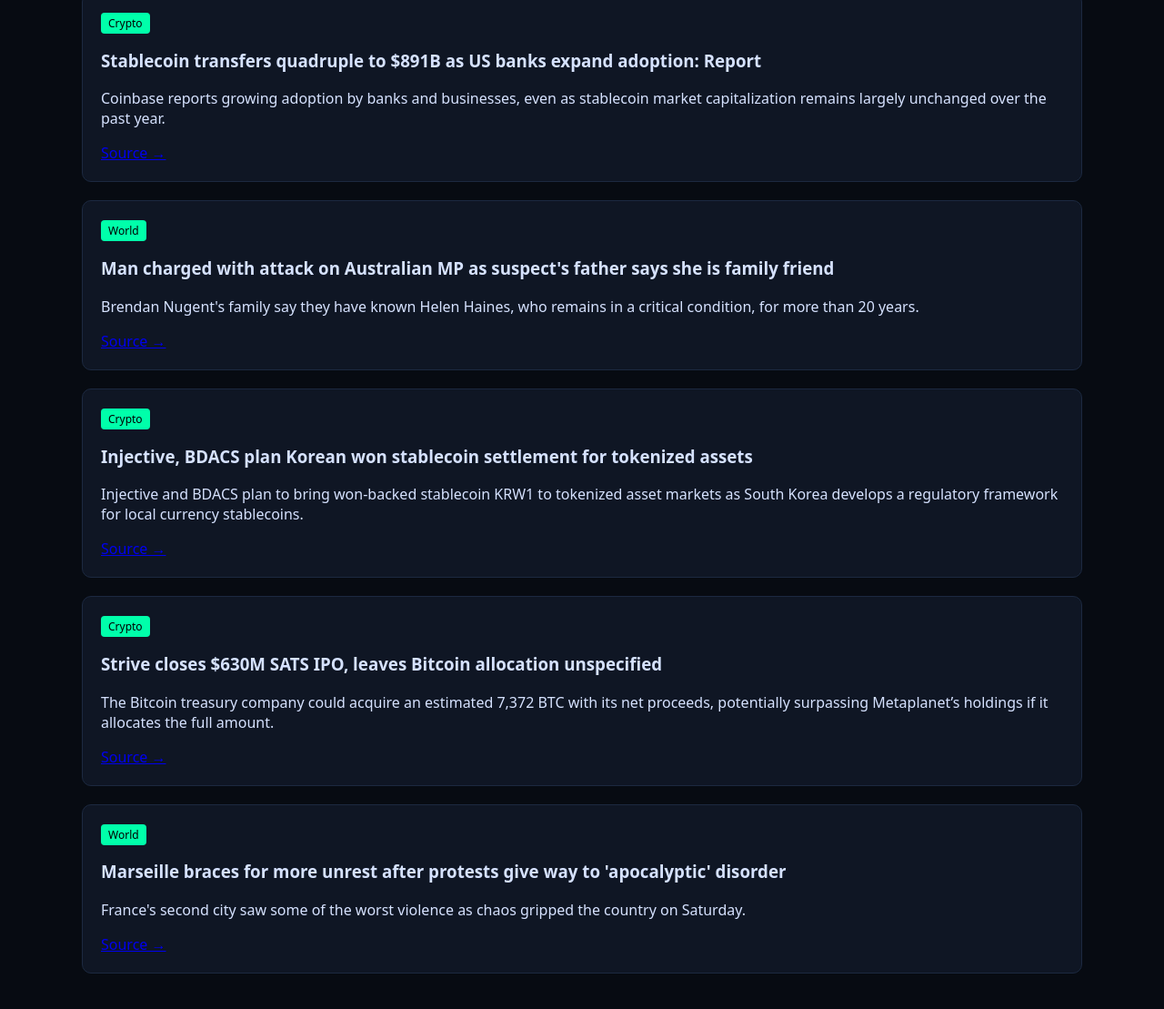
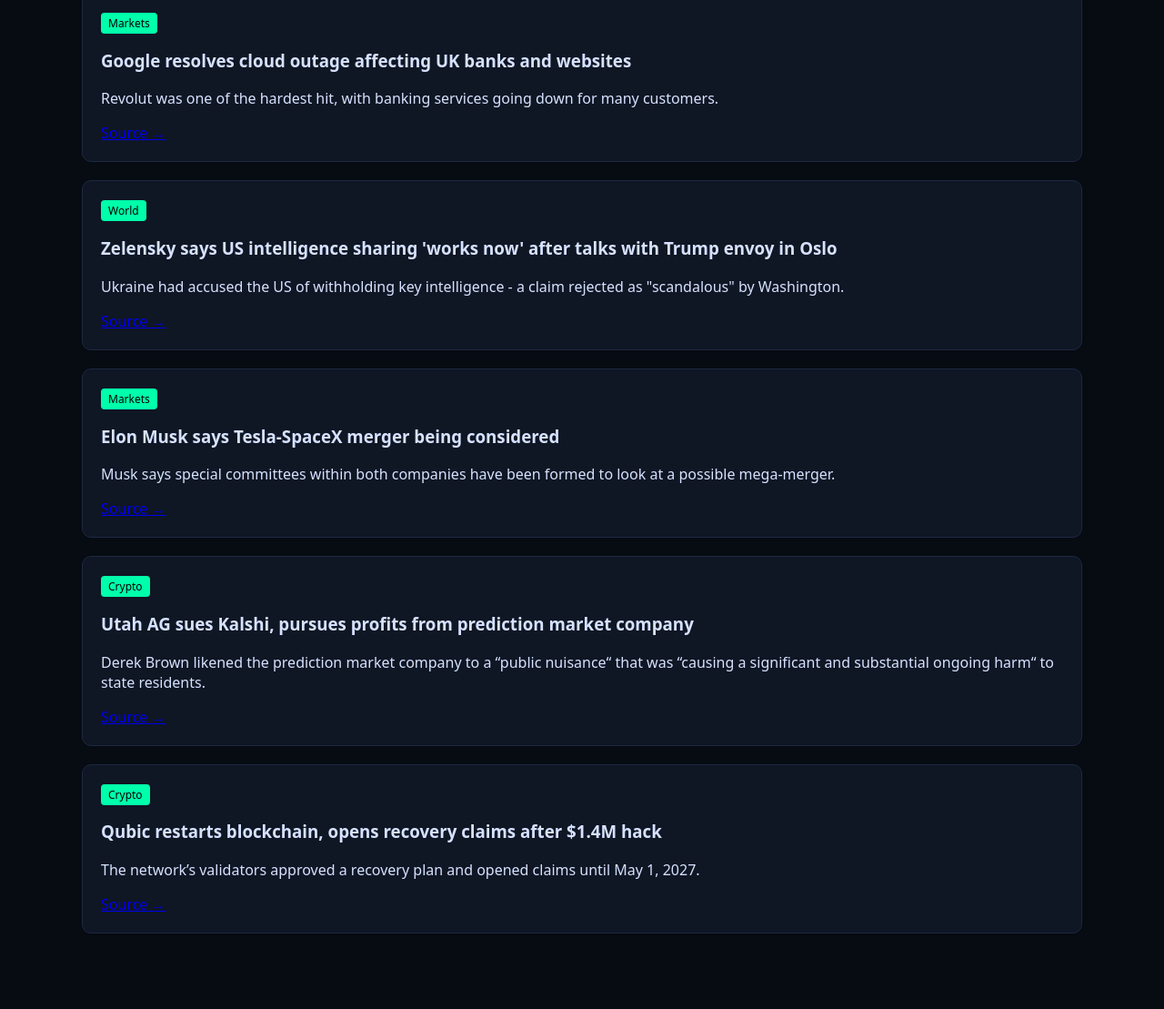
Before and after one commit to svmomin/alien-intelligence-blog, an Eleventy site: page src/posts/2026-10-20-briefing.md in a window 1280 px wide. Shown: the part 229-1338 px from the top of the page at 91% size. After the commit the page ends 1295 px from the top, so only its background shows below. Built offline with nearby package versions, Linux system fonts and the light colour scheme; Eleventy itself is replaced by a stand-in of ours; files that its build step writes are made by us from their sources.

Commit message:
Auto alien intelligence post

```diff
--- a/src/posts/2026-10-20-briefing.md
+++ b/src/posts/2026-10-20-briefing.md
@@ -9,36 +9,36 @@ date: "2026-10-20"
 <hr>
 
 <div class="intel-card">
-<span class="intel-category">Crypto</span>
-<h3>Stablecoin transfers quadruple to $891B as US banks expand adoption: Report</h3>
-<p>Coinbase reports growing adoption by banks and businesses, even as stablecoin market capitalization remains largely unchanged over the past year.</p>
-<a href="https://cointelegraph.com/news/stablecoins-move-400m-an-hour-as-73-of-volume-occurs-outside-banking-hours-coinbase-report?utm_source=rss_feed&utm_medium=rss&utm_campaign=rss_partner_inbound" target="_blank">Source →</a>
+<span class="intel-category">Markets</span>
+<h3>Google resolves cloud outage affecting UK banks and websites</h3>
+<p>Revolut was one of the hardest hit, with banking services going down for many customers.</p>
+<a href="https://www.bbc.co.uk/news/articles/cxdd8mm6qy4mo?at_medium=RSS&at_campaign=rss" target="_blank">Source →</a>
 </div>
 
 <div class="intel-card">
 <span class="intel-category">World</span>
-<h3>Man charged with attack on Australian MP as suspect's father says she is family friend</h3>
-<p>Brendan Nugent's family say they have known Helen Haines, who remains in a critical condition, for more than 20 years.</p>
-<a href="https://www.bbc.co.uk/news/articles/c678pnn9mpgno?at_medium=RSS&at_campaign=rss" target="_blank">Source →</a>
+<h3>Zelensky says US intelligence sharing 'works now' after talks with Trump envoy in Oslo</h3>
+<p>Ukraine had accused the US of withholding key intelligence - a claim rejected as "scandalous" by Washington.</p>
+<a href="https://www.bbc.co.uk/news/articles/cq5ynkx3xy11o?at_medium=RSS&at_campaign=rss" target="_blank">Source →</a>
+</div>
+
+<div class="intel-card">
+<span class="intel-category">Markets</span>
+<h3>Elon Musk says Tesla-SpaceX merger being considered</h3>
+<p>Musk says special committees within both companies have been formed to look at a possible mega-merger.</p>
+<a href="https://www.bbc.co.uk/news/articles/cmlyl09xjke4o?at_medium=RSS&at_campaign=rss" target="_blank">Source →</a>
 </div>
 
 <div class="intel-card">
 <span class="intel-category">Crypto</span>
-<h3>Injective, BDACS plan Korean won stablecoin settlement for tokenized assets </h3>
-<p>Injective and BDACS plan to bring won-backed stablecoin KRW1 to tokenized asset markets as South Korea develops a regulatory framework for local currency stablecoins.</p>
-<a href="https://cointelegraph.com/news/injective-bdacs-korean-won-stablecoin-tokenized-assets?utm_source=rss_feed&utm_medium=rss&utm_campaign=rss_partner_inbound" target="_blank">Source →</a>
+<h3>Utah AG sues Kalshi, pursues profits from prediction market company</h3>
+<p>Derek Brown likened the prediction market company to a “public nuisance“ that was “causing a significant and substantial ongoing harm“ to state residents.</p>
+<a href="https://cointelegraph.com/news/utah-lawsuit-kalshi-susquehanna-prediction-markets-illegal-bets?utm_source=rss_feed&utm_medium=rss&utm_campaign=rss_partner_inbound" target="_blank">Source →</a>
 </div>
 
 <div class="intel-card">
 <span class="intel-category">Crypto</span>
-<h3>Strive closes $630M SATS IPO, leaves Bitcoin allocation unspecified</h3>
-<p>The Bitcoin treasury company could acquire an estimated 7,372 BTC with its net proceeds, potentially surpassing Metaplanet’s holdings if it allocates the full amount.</p>
-<a href="https://cointelegraph.com/news/strive-closes-630m-sats-ipo-leaves-bitcoin-allocation-unspecified?utm_source=rss_feed&utm_medium=rss&utm_campaign=rss_partner_inbound" target="_blank">Source →</a>
+<h3>Qubic restarts blockchain, opens recovery claims after $1.4M hack</h3>
+<p>The network’s validators approved a recovery plan and opened claims until May 1, 2027.</p>
+<a href="https://cointelegraph.com/news/qubic-restarts-blockchain-opens-recovery-claims-after-14m-hack?utm_source=rss_feed&utm_medium=rss&utm_campaign=rss_partner_inbound" target="_blank">Source →</a>
 </div>
-
-<div class="intel-card">
-<span class="intel-category">World</span>
-<h3>Marseille braces for more unrest after protests give way to 'apocalyptic' disorder</h3>
-<p>France's second city saw some of the worst violence as chaos gripped the country on Saturday.</p>
-<a href="https://www.bbc.co.uk/news/articles/cm5ynkk570pno?at_medium=RSS&at_campaign=rss" target="_blank">Source →</a>
-</div>
```
